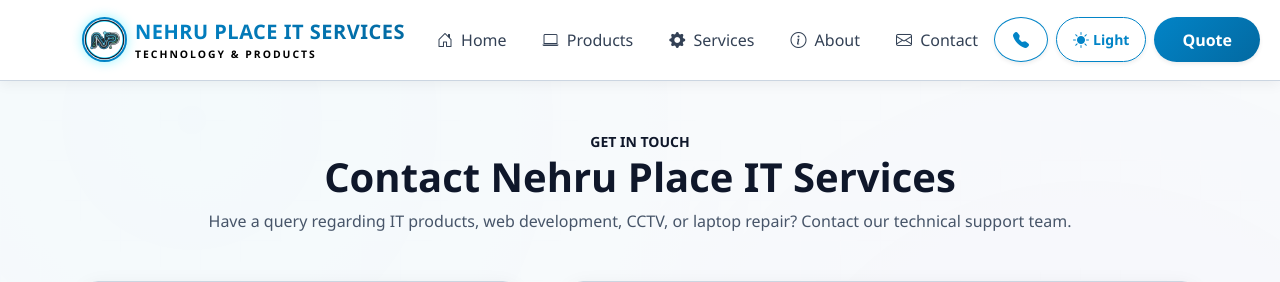
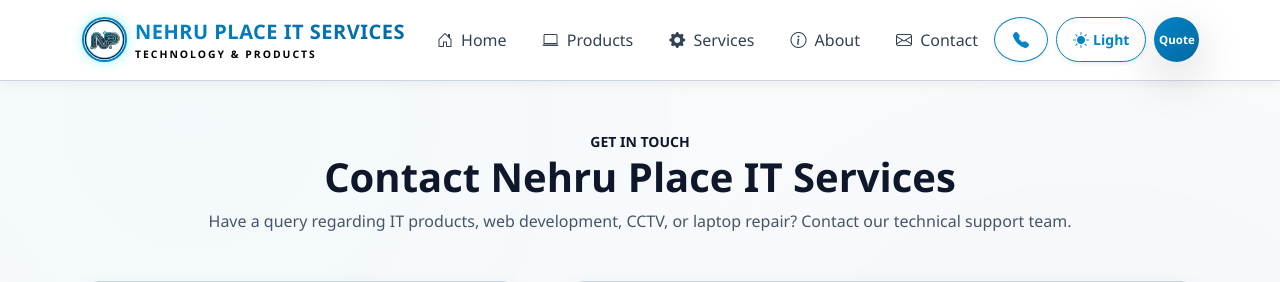
Before and after one commit to jitendrakar/ecomnpits, a Django app: page /contact/ in a window 1280 px wide. Shown: the top 282 px of the page. Run offline with Django 5.2, Linux system fonts and the light colour scheme; data comes from the database, SQL or seed files in the repository.

Commit message:
Convert Quote button into exact 45px x 45px circular round button matching logo shape

```diff
--- a/templates/includes/navbar.html
+++ b/templates/includes/navbar.html
@@ -39,8 +39,8 @@
                     <span class="small theme-text-label">Light</span>
                 </button>
 
-                <!-- Quote Direct Button (45px Height Aligned with Logo Circle) -->
-                <a href="{% url 'core:contact' %}" class="btn btn-cyan d-flex align-items-center justify-content-center rounded-pill px-3.5 fw-bold shadow-sm text-nowrap" style="height: 45px; border-radius: 50px;" title="Request Custom Quote">
+                <!-- Quote Circular Button (45px x 45px Exact Logo Circle Shape) -->
+                <a href="{% url 'core:contact' %}" class="btn btn-cyan rounded-circle d-flex align-items-center justify-content-center fw-bold shadow-lg p-0 text-nowrap" style="width: 45px; height: 45px; flex-shrink: 0; font-size: 0.72rem;" title="Request Custom Quote">
                     Quote
                 </a>
             </div>
```
